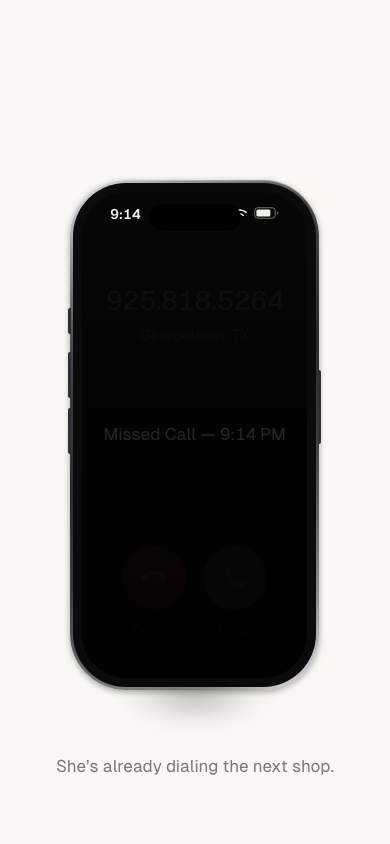
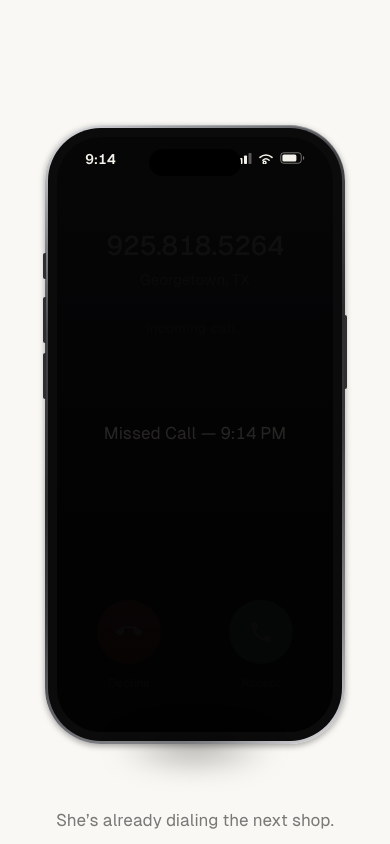
Before and after one commit to OGHydroHomie/SOVRN-GROWTH, a React (Vite) app: page / in a window 390 px wide. Shown: the part 1540-2384 px from the top of the page. Built offline with nearby package versions, Linux system fonts and the light colour scheme.

Commit message:
Keep phone mockups inside mobile margins

```diff
--- a/src/components/IPhoneFrame.jsx
+++ b/src/components/IPhoneFrame.jsx
@@ -87,14 +87,17 @@
   const rotateX = useTransform(scrollYProgress, [0, 1], [2, 0]);
 
   return (
-    <div ref={ref} className={`relative ${className}`}>
+    <div
+      ref={ref}
+      className={`relative w-full max-w-[300px] md:w-[330px] md:max-w-none ${className}`}
+    >
       <motion.div
         style={
           reduce
             ? undefined
             : { rotateY, rotateX, transformPerspective: 1200 }
         }
-        className="relative w-full max-w-[300px] md:w-[330px] md:max-w-none"
+        className="relative w-full"
       >
         {/* titanium edge — a specular sweep, not a flat stroke */}
         <div
```
